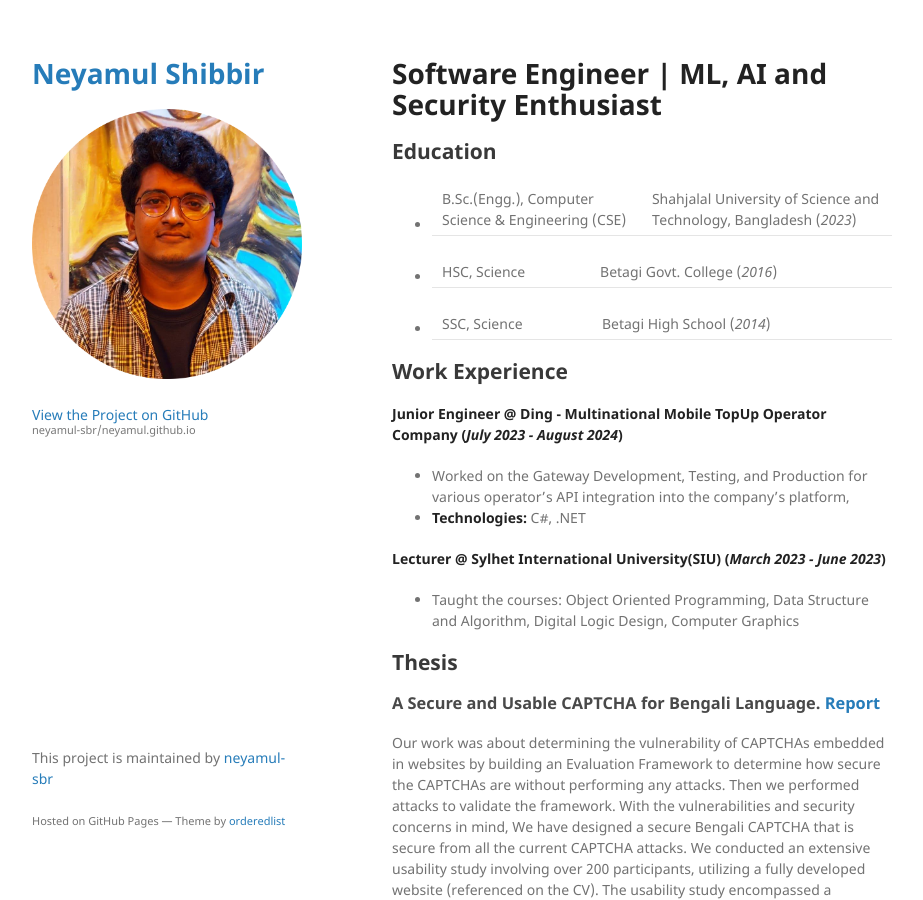
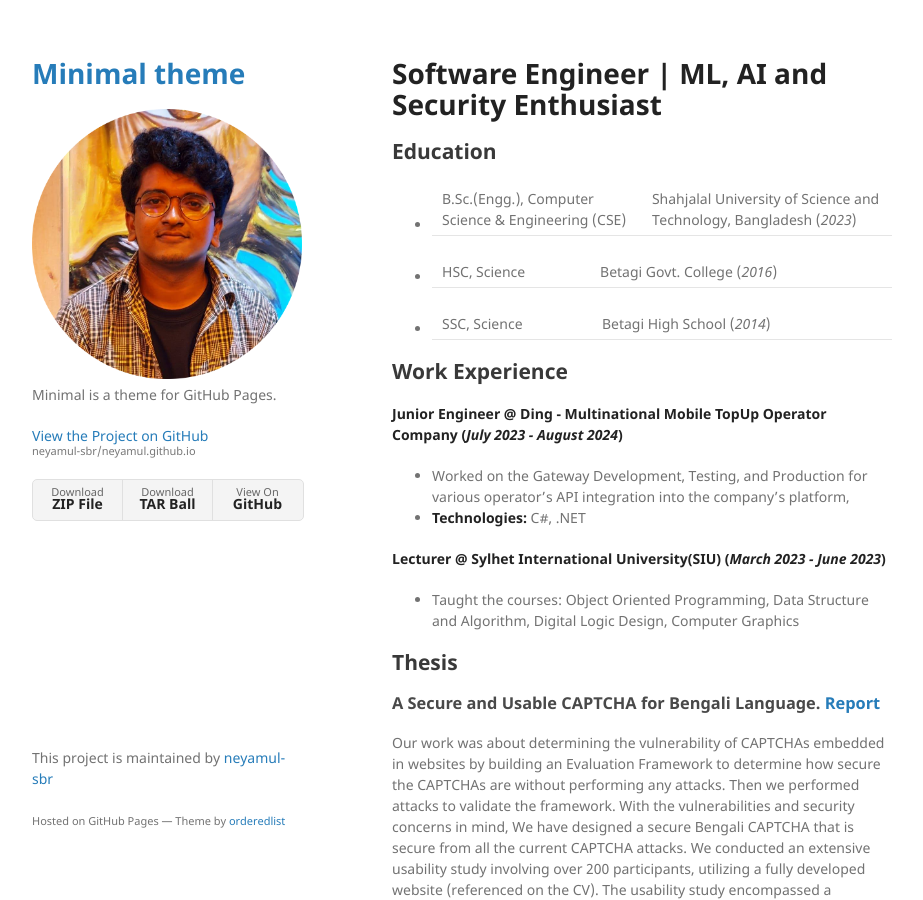
Before and after one commit to neyamul-sbr/neyamul.github.io, a Jekyll site: the page built from index.md, in a window 1280 px wide and 900 px high. Shown: the whole window, without its empty margins (178-1101 px from the left). Built offline with Jekyll 4.4.1, drawn with Linux system fonts in a browser that asks for light colours; our own code applies the rules of GitHub Pages for plain Markdown files; the repository's description, which GitHub fills in, is left out.

Commit message:
Update _config.yml

```diff
--- a/_config.yml
+++ b/_config.yml
@@ -1,5 +1,6 @@
-title: Neyamul Shibbir
+title: Minimal theme
 logo: /assets/img/neyamul_circle.jpg
-#description: text below image
-#show_downloads: true
+description: Minimal is a theme for GitHub Pages.
+show_downloads: true
+google_analytics:
 theme: jekyll-theme-minimal
```
